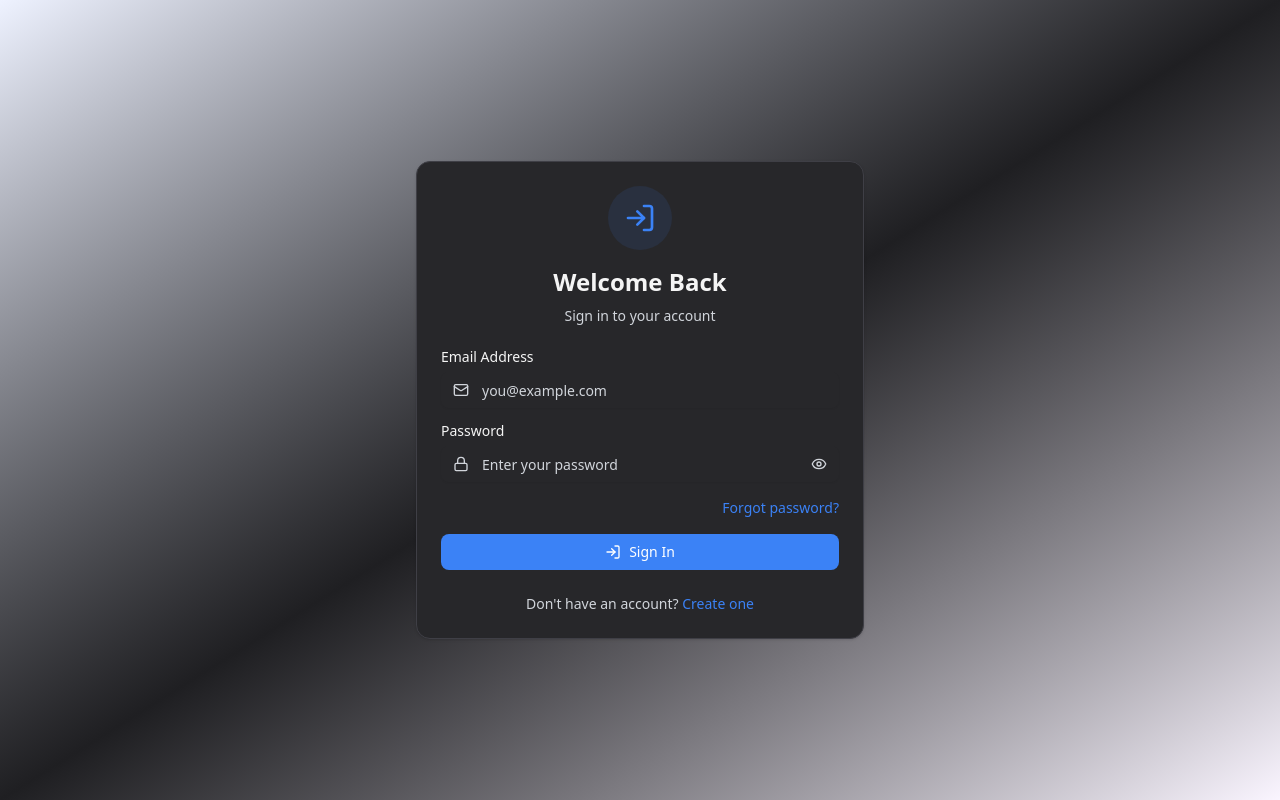
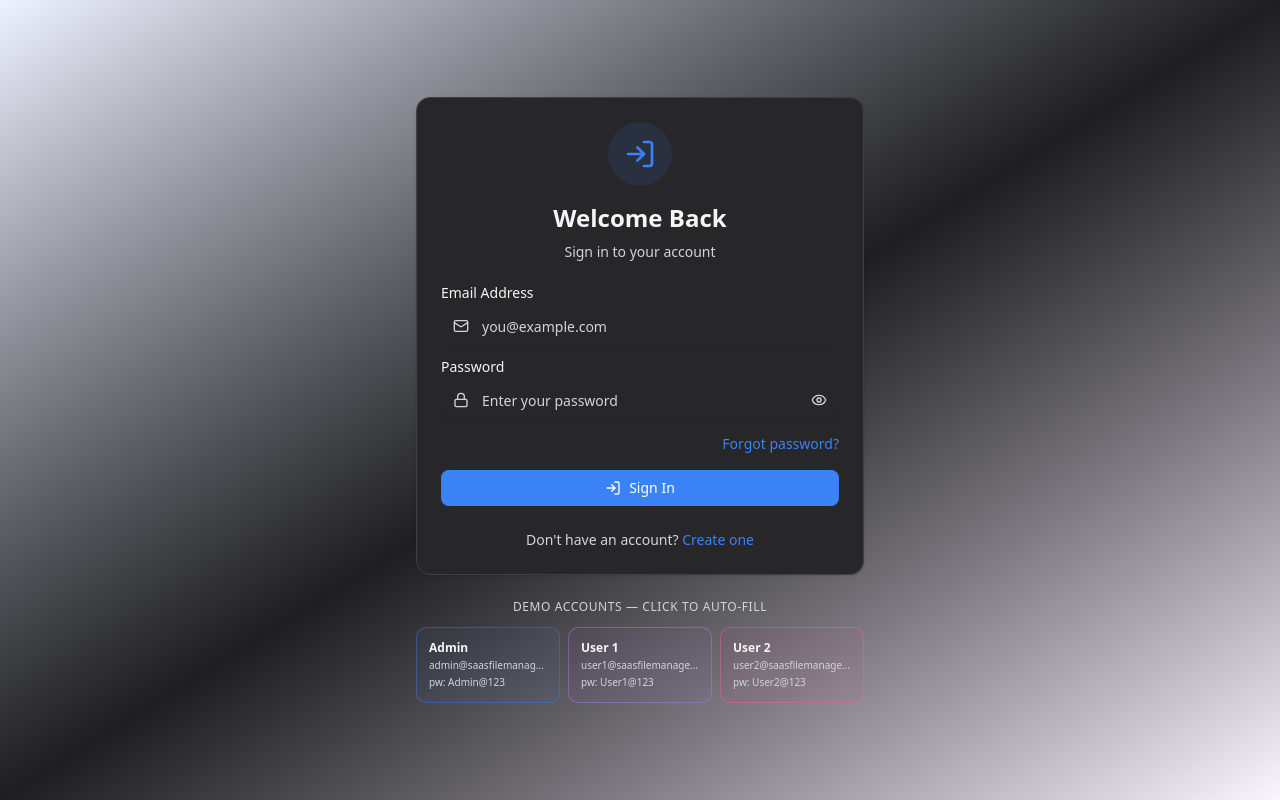
Before and after one commit to Hacnine/SaaSFileManagementSystemFrontend, a React (Vite) app: page /login in a window 1280 px wide. Built offline with nearby package versions, Linux system fonts and the light colour scheme; no server answers.

Commit message:
feat: add quick-login demo cards to LoginPage, write full frontend README

```diff
--- a/src/pages/auth/LoginPage.tsx
+++ b/src/pages/auth/LoginPage.tsx
@@ -132,6 +132,31 @@ export default function LoginPage() {
             </p>
           </CardFooter>
         </Card>
+
+        {/* Quick Login Cards */}
+        <div className="mt-6">
+          <p className="text-center text-xs text-muted-foreground mb-3 uppercase tracking-wider font-medium">
+            Demo Accounts — click to auto-fill
+          </p>
+          <div className="grid grid-cols-3 gap-2">
+            {[
+              { label: 'Admin', email: 'admin@saasfilemanager.com', password: 'Admin@123', color: 'border-primary/40 bg-primary/5 hover:bg-primary/10' },
+              { label: 'User 1', email: 'user1@saasfilemanager.com', password: 'User1@123', color: 'border-purple-400/40 bg-purple-500/5 hover:bg-purple-500/10' },
+              { label: 'User 2', email: 'user2@saasfilemanager.com', password: 'User2@123', color: 'border-pink-400/40 bg-pink-500/5 hover:bg-pink-500/10' },
+            ].map((account) => (
+              <button
+                key={account.email}
+                type="button"
+                onClick={() => { setEmail(account.email); setPassword(account.password); }}
+                className={`rounded-lg border p-3 text-left transition-colors cursor-pointer ${account.color}`}
+              >
+                <p className="text-xs font-semibold text-foreground">{account.label}</p>
+                <p className="text-[10px] text-muted-foreground truncate mt-0.5">{account.email}</p>
+                <p className="text-[10px] text-muted-foreground mt-0.5">pw: {account.password}</p>
+              </button>
+            ))}
+          </div>
+        </div>
       </div>
     </div>
   );
```
Also changed, not shown: 1 other file (tests, documents, lock files or other folders).
